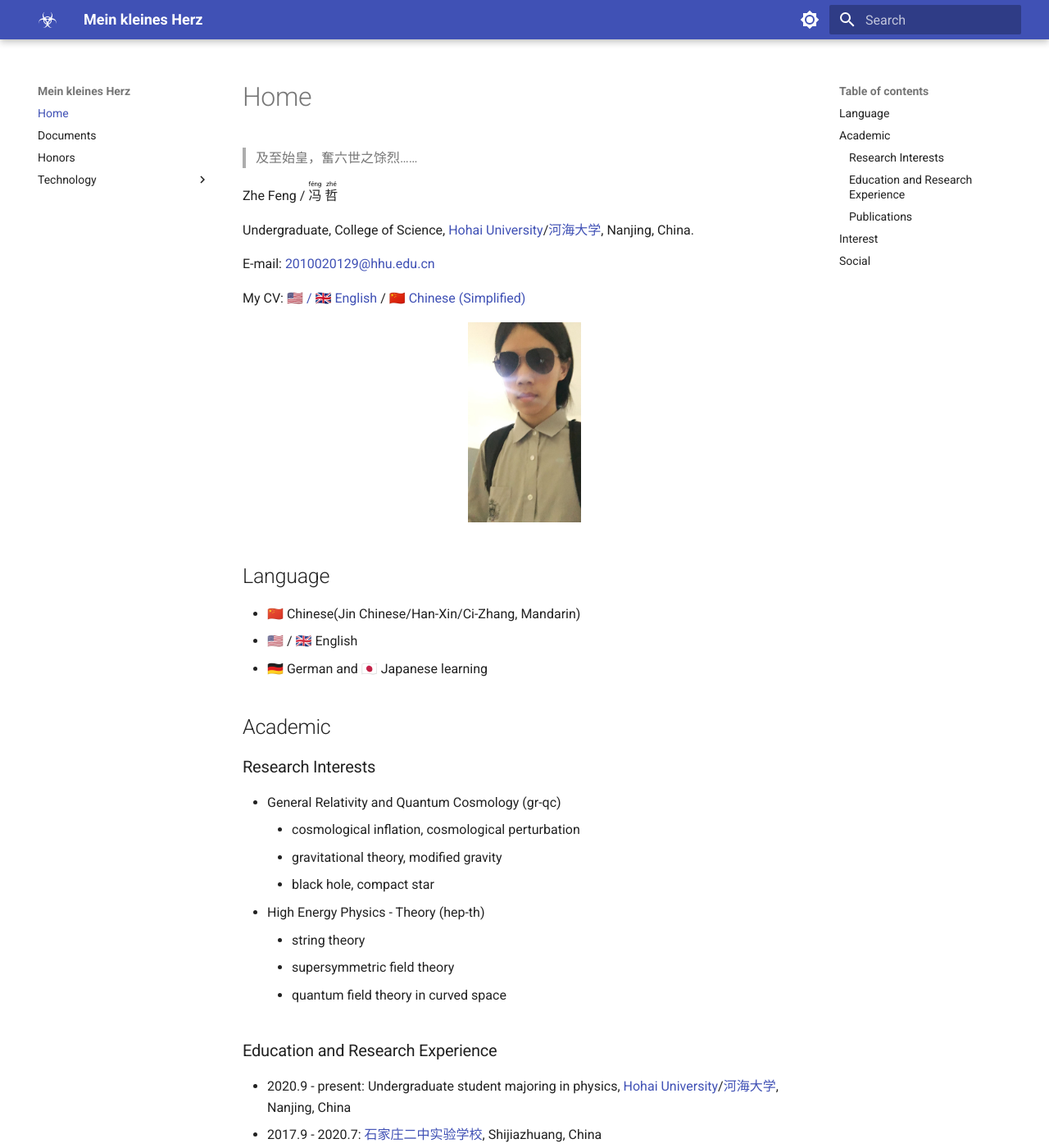
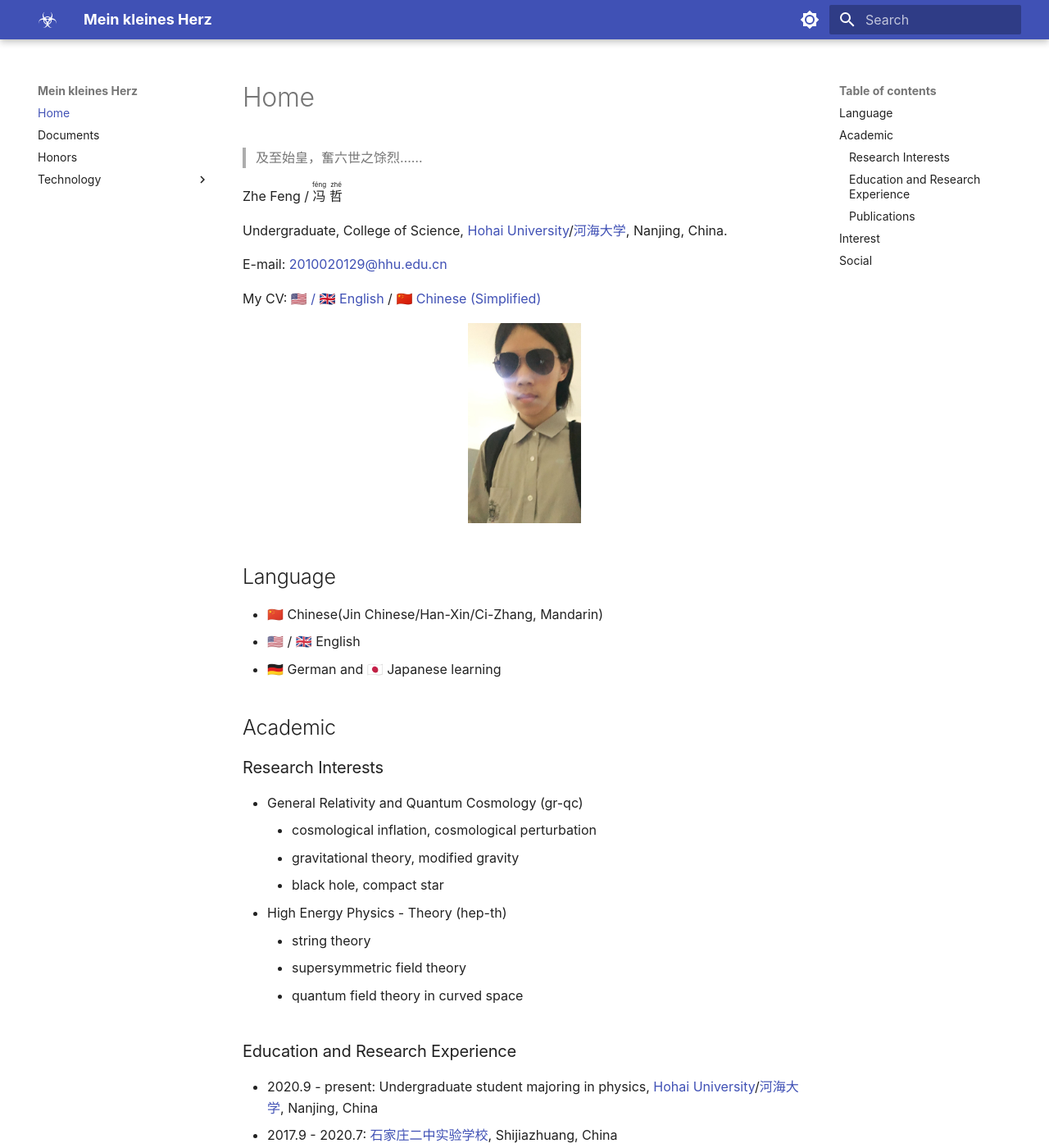
Before and after one commit to ph3n92h3/ph3n92h3.github.io, an MkDocs documentation site: the page built from docs/index.md, in a window 1280 px wide and 1400 px high. Shown: the whole window at 82% size. Built offline with MkDocs 1.6.1 and Material for MkDocs 9.7.7, drawn with Linux system fonts in a browser that asks for light colours.

Commit message:
change font

```diff
--- a/mkdocs.yml
+++ b/mkdocs.yml
@@ -54,6 +54,8 @@ theme:
     - navigation.indexes
     - navigation.instant
     - navigation.tracking
+  font:
+    text: Noto Serif SC
   icon:
     logo: material/biohazard
   name: material
```
